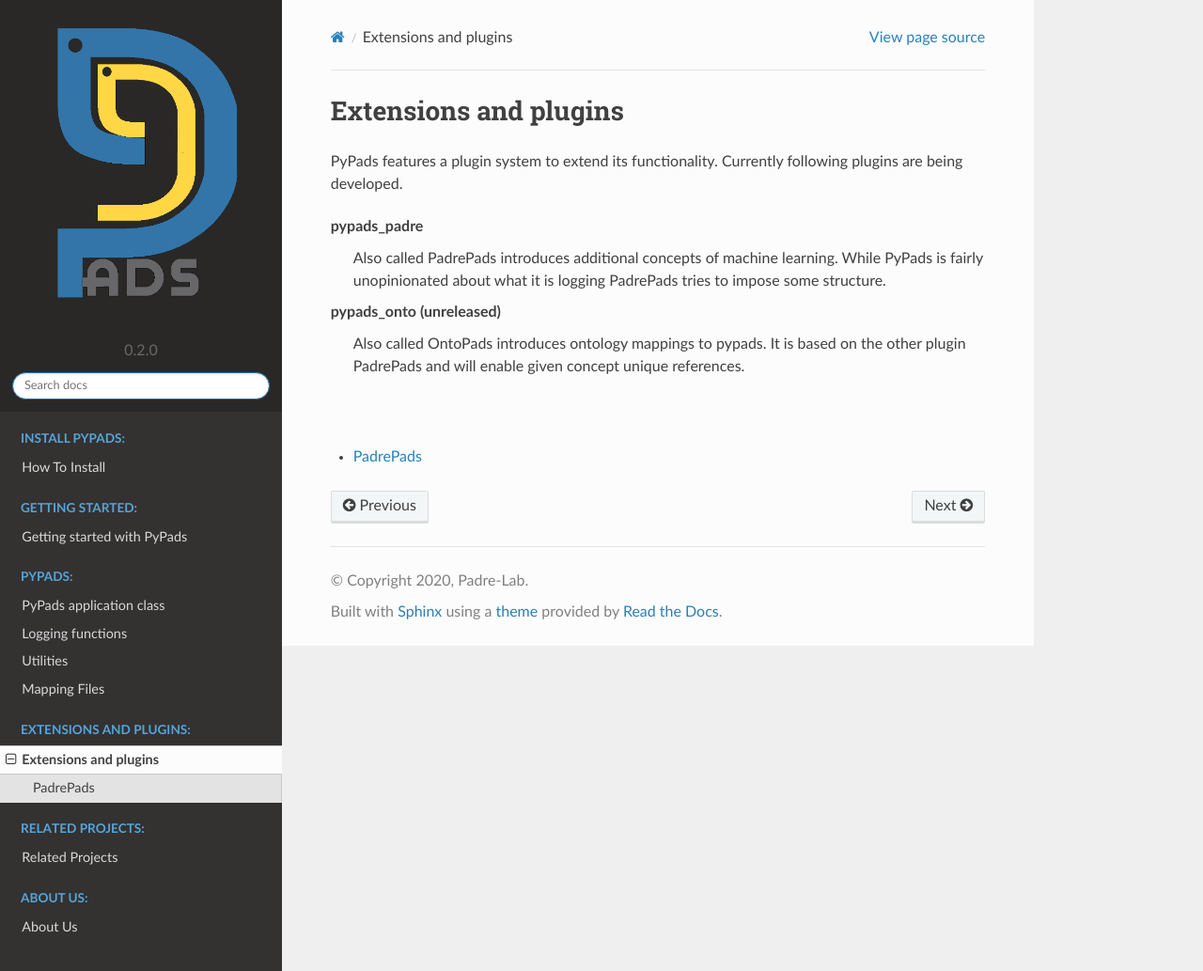
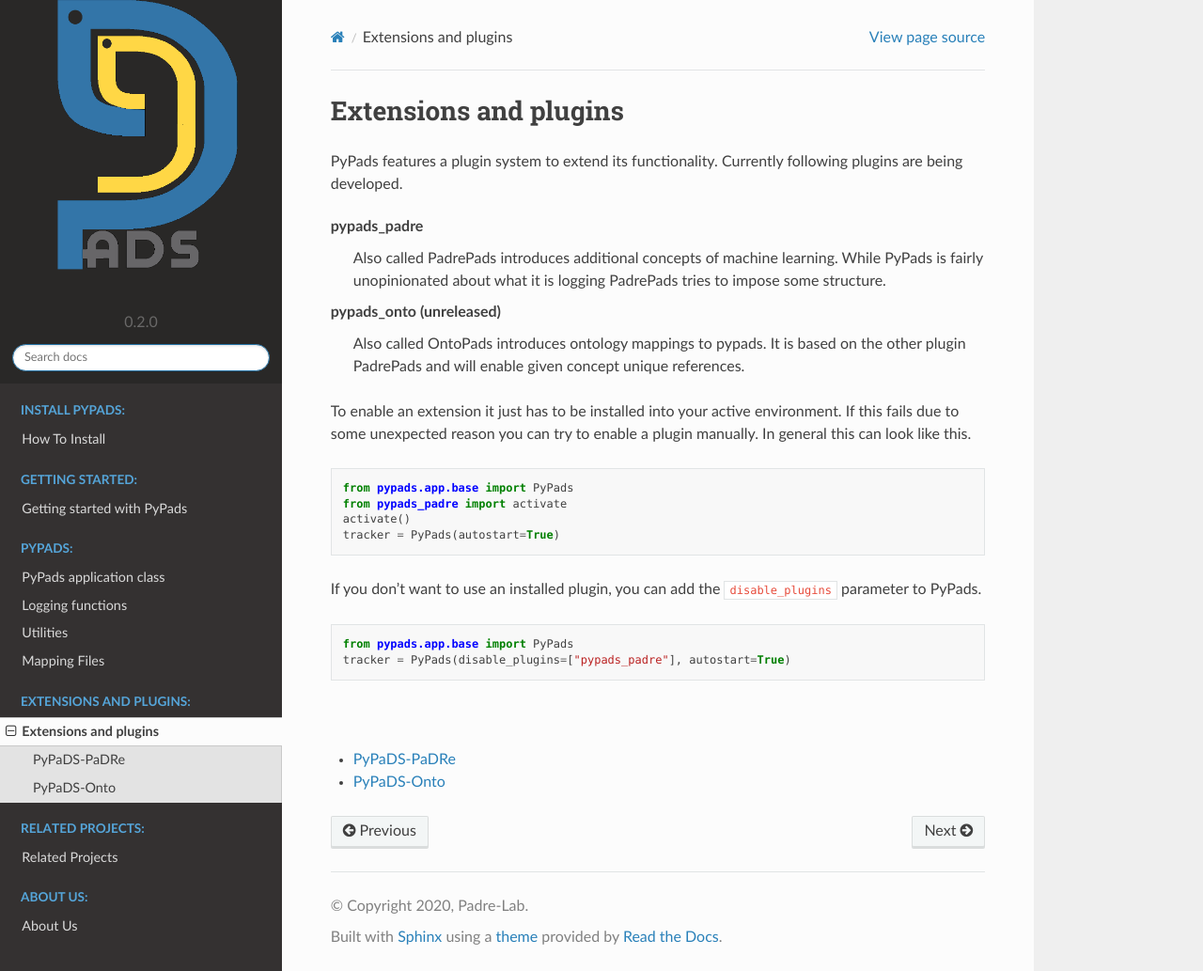
Before and after one commit to padas-lab-de/pypads, a Sphinx documentation site: the page built from docs/extensions.rst, in a window 1280 px wide and 1033 px high. Shown: the whole window at 94% size. Built offline with Sphinx 7.4.7 and the Read the Docs theme 2.0.0, drawn with Linux system fonts in a browser that asks for light colours; the version number is read from the project's files by our own code.

```diff
--- a/docs/extensions.rst
+++ b/docs/extensions.rst
@@ -14,9 +14,29 @@ pypads_padre
 pypads_onto (unreleased)
     Also called OntoPads introduces ontology mappings to pypads. It is based on the other plugin PadrePads and will enable given concept unique references.
 
+To enable an extension it just has to be installed into your active environment. If this fails due to some unexpected reason you can try to enable a plugin manually. In general this can look like this.
+
+
+.. code-block:: python
+
+    from pypads.app.base import PyPads
+    from pypads_padre import activate
+    activate()
+    tracker = PyPads(autostart=True)
+
+
+If you don't want to use an installed plugin, you can add the :literal:`disable_plugins` parameter to PyPads.
+
+.. code-block:: python
+
+    from pypads.app.base import PyPads
+    tracker = PyPads(disable_plugins=["pypads_padre"], autostart=True)
+
+
 |
 
 .. toctree::
    :maxdepth: 2
 
-   projects/padrepads
+   projects/pypads_padre
+   projects/pypads_onto
```
Also changed, not shown: docs/projects/padrepads.rst (deleted, +0 -8 lines), docs/projects/pypads_onto.rst (added, +8 -0 lines), docs/projects/pypads_padre.rst (added, +8 -0 lines).
